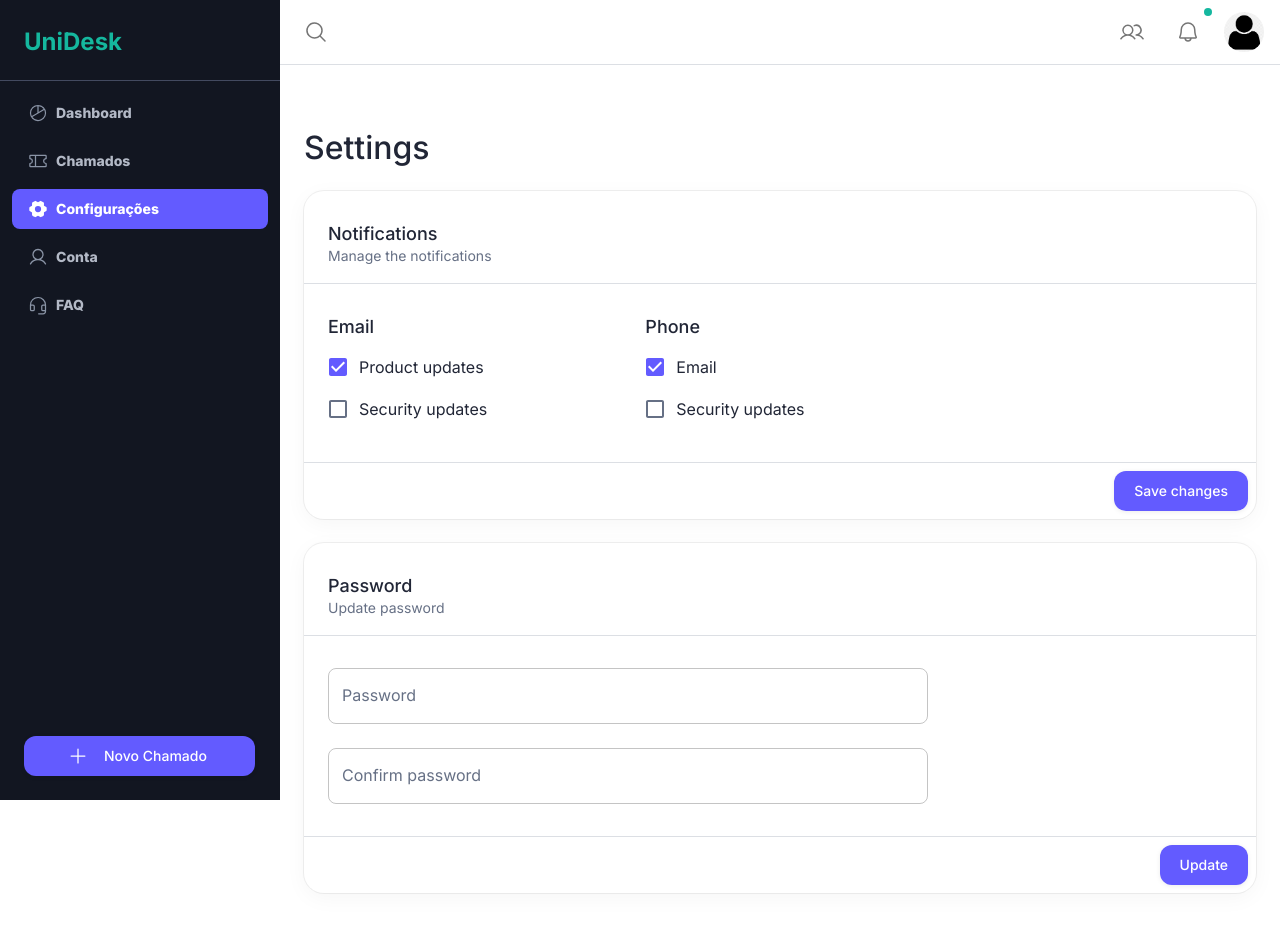
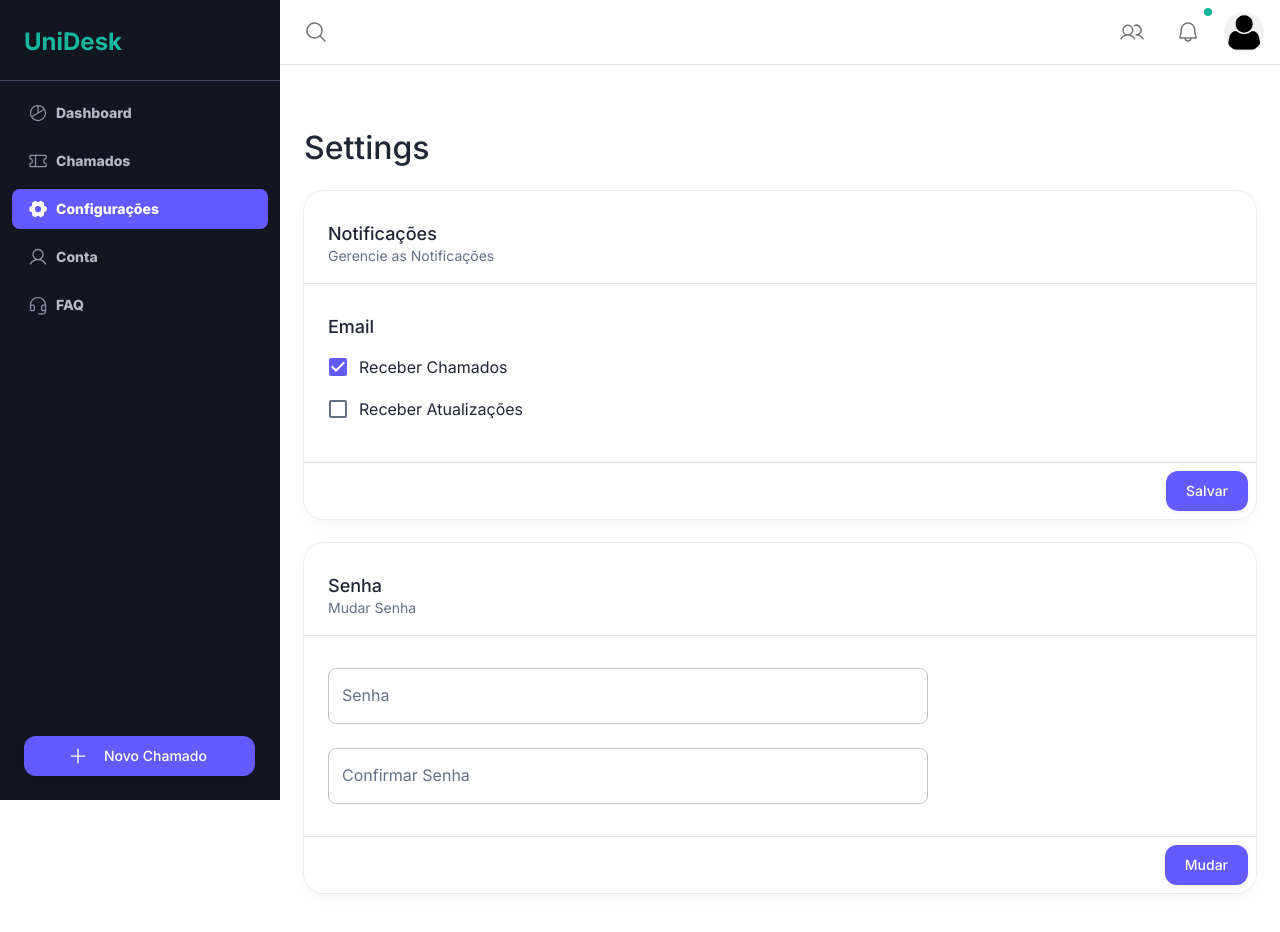
Before and after one commit to AntiKevin/unidesk-frontend, a Next.js app: page /dashboard/settings in a window 1280 px wide. Shown: the top 932 px of the page. Built offline with nearby package versions, Linux system fonts and the light colour scheme; no server answers; sample sign-in values are in the browser's storage.

Commit message:
feat: personalizando formulários de configurações

```diff
--- a/src/components/dashboard/settings/notifications.tsx
+++ b/src/components/dashboard/settings/notifications.tsx
@@ -1,6 +1,5 @@
 'use client';
 
-import * as React from 'react';
 import Button from '@mui/material/Button';
 import Card from '@mui/material/Card';
 import CardActions from '@mui/material/CardActions';
@@ -13,6 +12,7 @@ import FormGroup from '@mui/material/FormGroup';
 import Stack from '@mui/material/Stack';
 import Typography from '@mui/material/Typography';
 import Grid from '@mui/material/Unstable_Grid2';
+import * as React from 'react';
 
 export function Notifications(): React.JSX.Element {
   return (
@@ -22,7 +22,7 @@ export function Notifications(): React.JSX.Element {
       }}
     >
       <Card>
-        <CardHeader subheader="Manage the notifications" title="Notifications" />
+        <CardHeader subheader="Gerencie as Notificações" title="Notificações" />
         <Divider />
         <CardContent>
           <Grid container spacing={6} wrap="wrap">
@@ -30,17 +30,8 @@ export function Notifications(): React.JSX.Element {
               <Stack spacing={1}>
                 <Typography variant="h6">Email</Typography>
                 <FormGroup>
-                  <FormControlLabel control={<Checkbox defaultChecked />} label="Product updates" />
-                  <FormControlLabel control={<Checkbox />} label="Security updates" />
-                </FormGroup>
-              </Stack>
-            </Grid>
-            <Grid md={4} sm={6} xs={12}>
-              <Stack spacing={1}>
-                <Typography variant="h6">Phone</Typography>
-                <FormGroup>
-                  <FormControlLabel control={<Checkbox defaultChecked />} label="Email" />
-                  <FormControlLabel control={<Checkbox />} label="Security updates" />
+                  <FormControlLabel control={<Checkbox defaultChecked />} label="Receber Chamados" />
+                  <FormControlLabel control={<Checkbox />} label="Receber Atualizações" />
                 </FormGroup>
               </Stack>
             </Grid>
@@ -48,7 +39,7 @@ export function Notifications(): React.JSX.Element {
         </CardContent>
         <Divider />
         <CardActions sx={{ justifyContent: 'flex-end' }}>
-          <Button variant="contained">Save changes</Button>
+          <Button variant="contained">Salvar</Button>
         </CardActions>
       </Card>
     </form>
--- a/src/components/dashboard/settings/update-password-form.tsx
+++ b/src/components/dashboard/settings/update-password-form.tsx
@@ -1,6 +1,5 @@
 'use client';
 
-import * as React from 'react';
 import Button from '@mui/material/Button';
 import Card from '@mui/material/Card';
 import CardActions from '@mui/material/CardActions';
@@ -11,6 +10,7 @@ import FormControl from '@mui/material/FormControl';
 import InputLabel from '@mui/material/InputLabel';
 import OutlinedInput from '@mui/material/OutlinedInput';
 import Stack from '@mui/material/Stack';
+import * as React from 'react';
 
 export function UpdatePasswordForm(): React.JSX.Element {
   return (
@@ -20,23 +20,23 @@ export function UpdatePasswordForm(): React.JSX.Element {
       }}
     >
       <Card>
-        <CardHeader subheader="Update password" title="Password" />
+        <CardHeader subheader="Mudar Senha" title="Senha" />
         <Divider />
         <CardContent>
           <Stack spacing={3} sx={{ maxWidth: 'sm' }}>
             <FormControl fullWidth>
-              <InputLabel>Password</InputLabel>
-              <OutlinedInput label="Password" name="password" type="password" />
+              <InputLabel>Senha</InputLabel>
+              <OutlinedInput label="Senha" name="password" type="password" />
             </FormControl>
             <FormControl fullWidth>
-              <InputLabel>Confirm password</InputLabel>
-              <OutlinedInput label="Confirm password" name="confirmPassword" type="password" />
+              <InputLabel>Confirmar Senha</InputLabel>
+              <OutlinedInput label="Confirmar Senha" name="confirmPassword" type="password" />
             </FormControl>
           </Stack>
         </CardContent>
         <Divider />
         <CardActions sx={{ justifyContent: 'flex-end' }}>
-          <Button variant="contained">Update</Button>
+          <Button variant="contained">Mudar</Button>
         </CardActions>
       </Card>
     </form>
```
